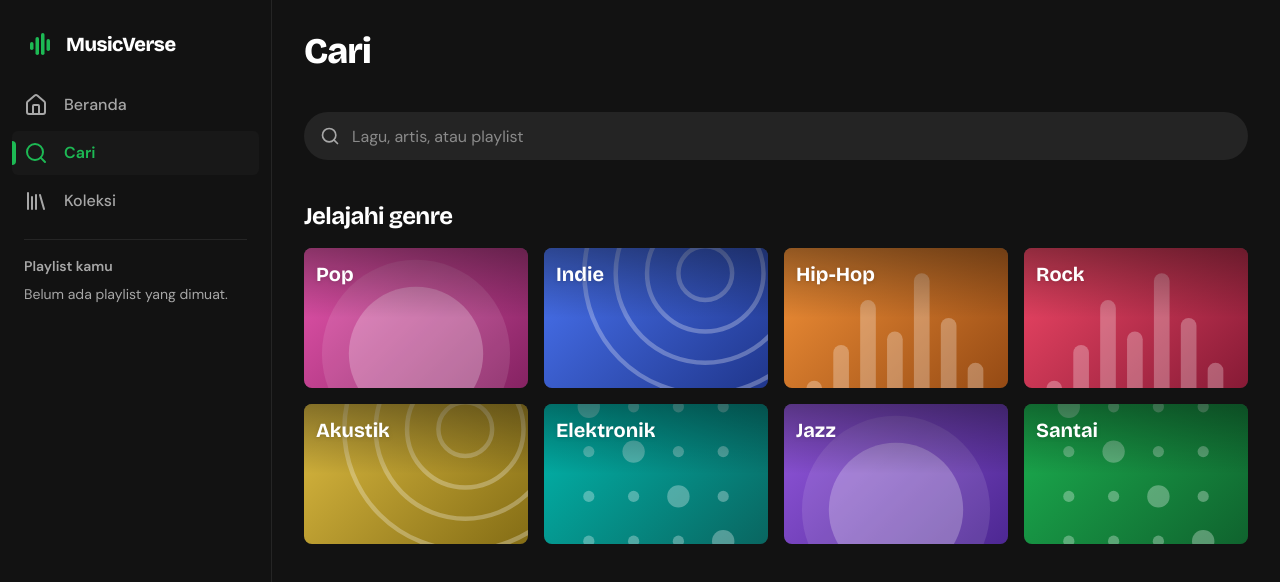
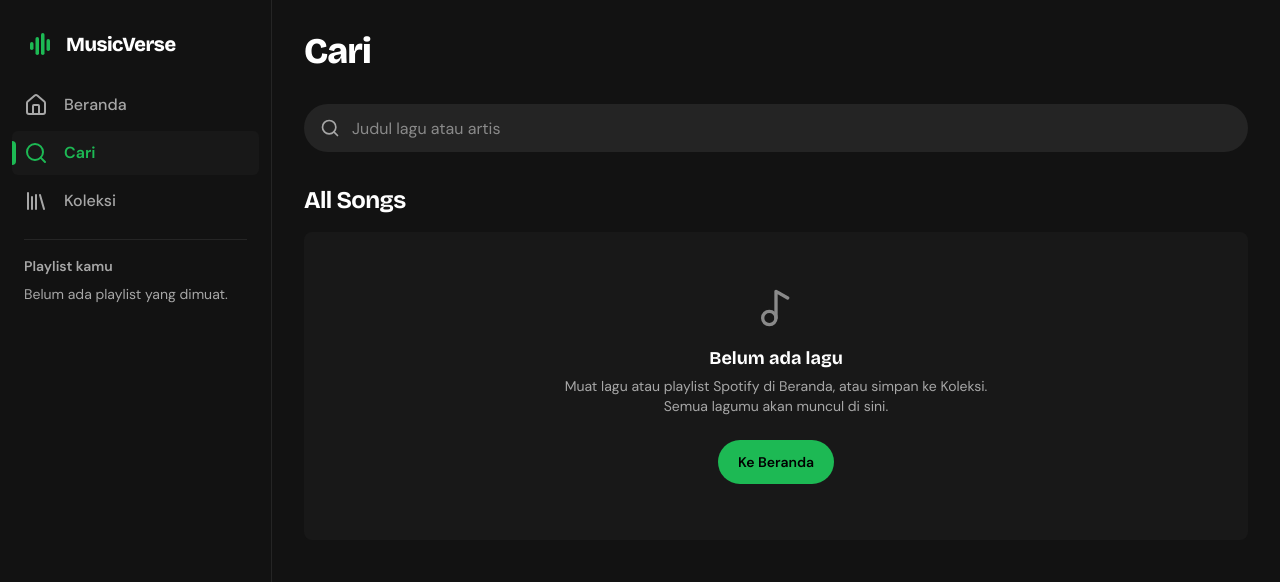
Before and after one commit to zaxeonking/Gestur-site, a React (Vite) app: page /search in a window 1280 px wide. Shown: the top 582 px of the page. Built offline with nearby package versions, Linux system fonts and the light colour scheme.

Commit message:
Hapus semua file lama & extract/upload musicverse-capacitor-koleksi-fixed.zip lewat GitHub Uploader

```diff
--- a/src/components/layout/AppShell.tsx
+++ b/src/components/layout/AppShell.tsx
@@ -1,14 +1,28 @@
-import { Outlet, ScrollRestoration, useLocation } from 'react-router-dom'
+import { useEffect, useRef } from 'react'
+import { Outlet, useLocation } from 'react-router-dom'
 import PlayerDock from '../player/PlayerDock'
 import BottomNav from './BottomNav'
 import MobileHeader from './MobileHeader'
 import Sidebar from './Sidebar'
 
+/**
+ * Kerangka layar penuh yang terkunci ke viewport (fixed inset-0) dan disusun sebagai kolom flex:
+ *   header -> konten (satu-satunya area scroll) -> mini player -> bottom nav.
+ * Mini player dan bottom nav adalah anak flex biasa (bukan position: fixed), jadi mereka selalu
+ * menempati ruangnya sendiri di bawah: konten tidak pernah tertutup, dan keduanya tidak ikut
+ * bergeser saat toolbar browser muncul/hilang. Semua bagian otomatis punya lebar yang sama.
+ */
 export default function AppShell() {
   const { pathname } = useLocation()
+  const mainRef = useRef<HTMLElement>(null)
+
+  // Area scroll ada di <main>, bukan window: kembalikan ke atas saat pindah halaman.
+  useEffect(() => {
+    mainRef.current?.scrollTo({ top: 0 })
+  }, [pathname])
 
   return (
-    <div className="min-h-dvh bg-bg text-ink">
+    <div className="fixed inset-0 flex overflow-hidden bg-bg text-ink">
       <a
         href="#konten"
         onClick={(event) => {
@@ -20,21 +34,22 @@ export default function AppShell() {
         Lewati ke konten
       </a>
       <Sidebar />
+      <div className="flex h-full min-w-0 flex-1 flex-col lg:ml-sidebar">
         <MobileHeader />
-      {/* --mini-player-h diisi MiniPlayer (0 saat tidak ada lagu) agar konten tidak tertutup. */}
         <main
+          ref={mainRef}
           id="konten"
           tabIndex={-1}
-        className="pb-[calc(5.5rem+env(safe-area-inset-bottom)+var(--mini-player-h,0px))] pl-[env(safe-area-inset-left)] pr-[env(safe-area-inset-right)] outline-none lg:ml-sidebar lg:pb-[calc(2.5rem+var(--mini-player-h,0px))]"
+          className="min-h-0 flex-1 overflow-y-auto overflow-x-hidden overscroll-contain pl-[env(safe-area-inset-left)] pr-[env(safe-area-inset-right)] outline-none lg:pr-0"
         >
           {/* key = pathname: transisi ringan hanya saat berpindah halaman. */}
-        <div key={pathname} className="mx-auto w-full max-w-6xl animate-page-in px-4 pb-6 pt-2 lg:px-8 lg:pt-8">
+          <div key={pathname} className="mx-auto w-full max-w-6xl animate-page-in px-4 pb-6 pt-2 lg:px-8 lg:pb-10 lg:pt-8">
             <Outlet />
           </div>
         </main>
+        <PlayerDock />
         <BottomNav />
-      <PlayerDock />
-      <ScrollRestoration />
+      </div>
     </div>
   )
 }
--- a/src/components/layout/BottomNav.tsx
+++ b/src/components/layout/BottomNav.tsx
@@ -2,14 +2,14 @@ import { NavLink } from 'react-router-dom'
 import { navItems } from '../../config/navigation'
 
 /**
- * Tinggi total = 4rem (h-16) + 1px border + safe area bawah. MiniPlayer memakai rumus yang sama
- * untuk menempel tepat di atasnya, jadi jangan ubah salah satu tanpa yang lain.
+ * Bagian dari kolom flex AppShell (paling bawah, shrink-0), jadi selalu terlihat dan tidak
+ * pernah menutupi konten. Tinggi = 4rem + 1px border + safe area bawah.
  */
 export default function BottomNav() {
   return (
     <nav
       aria-label="Navigasi utama"
-      className="fixed inset-x-0 bottom-0 z-30 border-t border-line bg-bg/95 pb-[env(safe-area-inset-bottom)] pl-[env(safe-area-inset-left)] pr-[env(safe-area-inset-right)] backdrop-blur lg:hidden"
+      className="relative z-30 shrink-0 border-t border-line bg-bg/95 pb-[env(safe-area-inset-bottom)] pl-[env(safe-area-inset-left)] pr-[env(safe-area-inset-right)] backdrop-blur lg:hidden"
     >
       <ul className="mx-auto flex max-w-md">
         {navItems.map(({ to, label, icon: Icon }) => (
--- a/src/components/layout/MobileHeader.tsx
+++ b/src/components/layout/MobileHeader.tsx
@@ -4,7 +4,7 @@ import Logo from '../ui/Logo'
 export default function MobileHeader() {
   return (
     // Tinggi dihitung TERMASUK safe area atas, supaya logo tidak terjepit di perangkat berponi.
-    <header className="sticky top-0 z-20 flex min-h-[calc(3.5rem+env(safe-area-inset-top))] items-center bg-bg/95 pl-[max(1rem,env(safe-area-inset-left))] pr-[max(1rem,env(safe-area-inset-right))] pt-[env(safe-area-inset-top)] backdrop-blur lg:hidden">
+    <header className="z-20 flex shrink-0 min-h-[calc(3.5rem+env(safe-area-inset-top))] items-center bg-bg/95 pl-[max(1rem,env(safe-area-inset-left))] pr-[max(1rem,env(safe-area-inset-right))] pt-[env(safe-area-inset-top)] backdrop-blur lg:hidden">
       <Link to="/" aria-label="MusicVerse, ke Beranda" className="focus-ring -ml-1 rounded-md p-1">
         <Logo />
       </Link>
--- a/src/components/playlist/PlaylistHeader.tsx
+++ b/src/components/playlist/PlaylistHeader.tsx
@@ -58,12 +58,12 @@ export default function PlaylistHeader({
     <header className="relative isolate overflow-hidden rounded-lg bg-card p-4 sm:p-6">
       <HeaderBackdrop src={cover} />
       <div className="flex flex-col items-center gap-5 text-center sm:flex-row sm:items-end sm:gap-6 sm:text-left">
-        <div className="w-44 shrink-0 sm:w-48 lg:w-56">
+        <div className="w-40 shrink-0 sm:w-48 lg:w-56">
           <CoverArt cover={fallback} src={cover} className="shadow-2xl shadow-black/60" />
         </div>
         <div className="min-w-0">
           <p className="text-sm font-medium text-ink">Playlist</p>
-          <h2 className="mt-1 line-clamp-3 text-balance break-words font-display text-3xl font-extrabold leading-tight tracking-tight sm:text-4xl lg:text-6xl">
+          <h2 className="mt-1 line-clamp-3 text-balance break-words font-display text-2xl font-extrabold leading-tight tracking-tight sm:text-4xl lg:text-6xl">
             {title}
           </h2>
           <p className="mt-3 text-sm text-ink">
--- a/src/components/playlist/TrackList.tsx
+++ b/src/components/playlist/TrackList.tsx
@@ -1,5 +1,5 @@
 import { ListMusic, Search, SearchX, X } from 'lucide-react'
-import { useCallback, useEffect, useMemo, useRef, useState } from 'react'
+import { useCallback, useEffect, useMemo, useRef, useState, type ReactNode } from 'react'
 import type { RowActivity } from '../../types/player'
 import type { PlaylistTrack, PlayTrackHandler } from '../../types/spotify'
 import { buildSearchIndex, filterSearchIndex } from '../../utils/trackSearch'
@@ -15,6 +15,17 @@ interface TrackListProps {
   playingTrackId?: string | null
   /** Status playback untuk lagu aktif tersebut. */
   playbackActivity?: RowActivity
+  /**
+   * Mode terkontrol: jika diisi, kata kunci dikendalikan pemanggil dan kolom pencarian bawaan
+   * disembunyikan (dipakai halaman Cari). Tanpa prop ini perilaku lama tetap sama.
+   */
+  query?: string
+  /** Dipanggil saat tombol "Hapus pencarian" di keadaan tanpa hasil ditekan (mode terkontrol). */
+  onQueryChange?: (query: string) => void
+  /** Ikutkan album dalam pencarian. Bawaan true; halaman Cari mematikannya (judul + artis saja). */
+  includeAlbum?: boolean
+  /** Mengganti empty state bawaan saat `tracks` kosong. */
+  emptyState?: ReactNode
 }
 
 export default function TrackList({
@@ -22,8 +33,18 @@ export default function TrackList({
   onPlay,
   playingTrackId = null,
   playbackActivity = 'none',
+  query: controlledQuery,
+  onQueryChange,
+  includeAlbum = true,
+  emptyState,
 }: TrackListProps) {
-  const [query, setQuery] = useState('')
+  const controlled = controlledQuery !== undefined
+  const [innerQuery, setInnerQuery] = useState('')
+  const query = controlled ? controlledQuery : innerQuery
+  const setQuery = useCallback(
+    (value: string) => (controlled ? onQueryChange?.(value) : setInnerQuery(value)),
+    [controlled, onQueryChange],
+  )
   const [selectedId, setSelectedId] = useState<string | null>(null)
 
   // Simpan callback terbaru di ref agar baris tidak dirender ulang tiap parent render.
@@ -32,7 +53,7 @@ export default function TrackList({
     onPlayRef.current = onPlay
   }, [onPlay])
 
-  const entries = useMemo(() => buildSearchIndex(tracks), [tracks])
+  const entries = useMemo(() => buildSearchIndex(tracks, { includeAlbum }), [tracks, includeAlbum])
   const visible = useMemo(() => filterSearchIndex(entries, query), [entries, query])
   const isFiltering = query.trim() !== ''
 
@@ -42,6 +63,7 @@ export default function TrackList({
   }, [])
 
   if (tracks.length === 0) {
+    if (emptyState) return <>{emptyState}</>
     return (
       <EmptyState
         icon={ListMusic}
@@ -54,6 +76,8 @@ export default function TrackList({
   return (
     <section aria-label="Daftar lagu" className="space-y-3">
       <div>
+        {!controlled && (
+          <>
         <label htmlFor="track-filter" className="sr-only">
           Cari di playlist: judul, artis, atau album
         </label>
@@ -83,6 +107,8 @@ export default function TrackList({
             </button>
           )}
         </div>
+          </>
+        )}
         <p role="status" aria-live="polite" className="mt-2 min-h-5 px-1 text-xs text-ink-muted">
           {isFiltering ? `${visible.length} dari ${tracks.length} lagu` : ''}
         </p>
--- a/src/index.css
+++ b/src/index.css
@@ -9,10 +9,20 @@
     -webkit-text-size-adjust: 100%;
   }
 
+  /* Halaman tidak pernah scroll sendiri; AppShell (fixed inset-0) yang mengunci layout dan
+     hanya <main> yang scroll. Mencegah lebar/tinggi berbeda antar bagian di browser mobile. */
+  html,
+  body,
+  #root {
+    height: 100%;
+    width: 100%;
+    overflow: hidden;
+  }
+
   body {
     @apply bg-bg font-sans text-ink antialiased;
     margin: 0;
-    overscroll-behavior-y: none;
+    overscroll-behavior: none;
   }
 
   ::selection {
--- a/src/pages/HomePage.tsx
+++ b/src/pages/HomePage.tsx
@@ -11,7 +11,7 @@ export default function HomePage() {
         <div>
           <h1
             id="home-title"
-            className="font-display text-3xl font-extrabold tracking-tight sm:text-4xl"
+            className="font-display text-2xl font-extrabold tracking-tight sm:text-4xl"
           >
             {greeting}
           </h1>
--- a/src/pages/SearchPage.tsx
+++ b/src/pages/SearchPage.tsx
@@ -1,60 +1,63 @@
-import { Search, SearchX, X } from 'lucide-react'
+import { Music2, Search, X } from 'lucide-react'
 import { useMemo, useState } from 'react'
-import ArtistCard from '../components/music/ArtistCard'
-import GenreTile from '../components/music/GenreTile'
-import HorizontalRow from '../components/music/HorizontalRow'
-import PlaylistCard from '../components/music/PlaylistCard'
-import TrackRow from '../components/music/TrackRow'
+import { Link } from 'react-router-dom'
+import TrackList from '../components/playlist/TrackList'
 import EmptyState from '../components/ui/EmptyState'
 import SectionHeader from '../components/ui/SectionHeader'
+import { useLibrary } from '../context/LibraryContext'
 import { usePlaylist } from '../context/PlaylistContext'
-import { artists, genres, playlists, tracks } from '../data/mock'
-import type { Artist, Playlist } from '../types'
-import { toUiTrack } from '../utils/playlistMapper'
+import { useAudioPlayer } from '../hooks/useAudioPlayer'
+import { collectAllSongs } from '../utils/allSongs'
+import { getRowActivity } from '../utils/playerStatus'
 
+/**
+ * Halaman Cari: satu daftar "All Songs" dari semua lagu yang benar-benar ada di perangkat
+ * (playlist aktif + Koleksi + riwayat putar). Kolom pencarian menyaring daftar itu berdasarkan
+ * judul dan nama artis; kolom kosong = semua lagu tampil lagi. Tidak ada data contoh.
+ */
 export default function SearchPage() {
   const [query, setQuery] = useState('')
-  const keyword = query.trim().toLowerCase()
-  const { isLive, playlist, status } = usePlaylist()
+  const { playlist, status } = usePlaylist()
+  const { saved, recent } = useLibrary()
+  const player = useAudioPlayer()
 
-  const liveTracks = useMemo(() => (playlist ? playlist.tracks.map(toUiTrack) : []), [playlist])
+  const songs = useMemo(
+    () =>
+      collectAllSongs([
+        playlist?.tracks ?? [],
+        ...saved.map((item) => item.tracks),
+        recent.map((item) => item.track),
+      ]),
+    [playlist, saved, recent],
+  )
 
-  const results = useMemo(() => {
-    if (!keyword) return null
-    const has = (value: string) => value.toLowerCase().includes(keyword)
-    const matchTrack = (t: { title: string; artist: string; album: string }) =>
-      has(t.title) || has(t.artist) || has(t.album)
-
-    // Saat API dipakai, pencarian hanya menelusuri lagu dari playlist yang dimuat.
-    if (isLive) {
-      return {
-        tracks: liveTracks.filter(matchTrack),
-        artists: [] as Artist[],
-        playlists: [] as Playlist[],
-      }
-    }
-    return {
-      tracks: tracks.filter(matchTrack),
-      artists: artists.filter((a) => has(a.name)),
-      playlists: playlists.filter((p) => has(p.title) || has(p.description)),
-    }
-  }, [keyword, isLive, liveTracks])
-
-  const liveHint = playlist
-    ? `Ketik judul lagu, artis, atau album dari “${playlist.title}”.`
-    : status === 'loading'
-      ? 'Playlist sedang dimuat. Pencarian siap setelah selesai.'
-      : 'Playlist belum dimuat. Impor tautan playlist Spotify di Beranda.'
-
-  const total = results ? results.tracks.length + results.artists.length + results.playlists.length : 0
+  const emptyState =
+    status === 'loading' ? (
+      <EmptyState
+        icon={Music2}
+        title="Memuat lagu…"
+        description="Playlist sedang dimuat. Daftar lagu muncul setelah selesai."
+      />
+    ) : (
+      <EmptyState
+        icon={Music2}
+        title="Belum ada lagu"
+        description="Muat lagu atau playlist Spotify di Beranda, atau simpan ke Koleksi. Semua lagumu akan muncul di sini."
+        action={
+          <Link to="/" className="btn-primary">
+            Ke Beranda
+          </Link>
+        }
+      />
+    )
 
   return (
-    <div className="space-y-8">
-      <h1 className="font-display text-3xl font-extrabold tracking-tight sm:text-4xl">Cari</h1>
+    <div className="space-y-6">
+      <h1 className="font-display text-2xl font-extrabold tracking-tight sm:text-4xl">Cari</h1>
 
-      <div className="sticky top-[calc(3.5rem+env(safe-area-inset-top))] z-10 -mx-4 bg-bg px-4 py-2 lg:top-0 lg:-mx-8 lg:px-8">
+      <div className="sticky top-0 z-10 -mx-4 bg-bg px-4 py-2 lg:-mx-8 lg:px-8">
         <label htmlFor="search-input" className="sr-only">
-          Cari lagu, artis, atau playlist
+          Cari lagu berdasarkan judul atau artis
         </label>
         <div className="relative">
           <Search
@@ -66,7 +69,8 @@ export default function SearchPage() {
             type="search"
             value={query}
             onChange={(e) => setQuery(e.target.value)}
-            placeholder={isLive ? 'Judul lagu, artis, atau album' : 'Lagu, artis, atau playlist'}
+            placeholder="Judul lagu atau artis"
+            enterKeyHint="search"
             autoComplete="off"
             className="h-12 w-full rounded-full bg-raised pl-12 pr-12 text-base text-ink placeholder:text-ink-faint focus:outline-none focus:ring-2 focus:ring-accent [&::-webkit-search-cancel-button]:hidden"
           />
@@ -83,61 +87,22 @@ export default function SearchPage() {
         </div>
       </div>
 
-      {!results && isLive && (
-        <EmptyState icon={Search} title="Cari di playlist" description={liveHint} />
-      )}
-
-      {!results && !isLive && (
-        <section aria-label="Jelajahi genre">
-          <SectionHeader title="Jelajahi genre" />
-          <div className="grid grid-cols-2 gap-3 sm:grid-cols-3 sm:gap-4 xl:grid-cols-4">
-            {genres.map((genre) => (
-              <GenreTile key={genre.id} genre={genre} />
-            ))}
-          </div>
-        </section>
-      )}
-
-      {results && total === 0 && (
-        <EmptyState
-          icon={SearchX}
-          title={`Tidak ada hasil untuk “${query.trim()}”`}
-          description="Periksa ejaan kata kunci, atau coba nama artis dan judul lagu lain."
+      <section aria-label="All Songs">
+        <SectionHeader
+          title="All Songs"
+          subtitle={songs.length > 0 ? `${songs.length} lagu` : undefined}
         />
-      )}
-
-      {results && results.tracks.length > 0 && (
-        <section aria-label="Lagu">
-          <SectionHeader title="Lagu" />
-          <ul className="-mx-2">
-            {results.tracks.map((track) => (
-              <TrackRow key={track.id} track={track} />
-            ))}
-          </ul>
-        </section>
-      )}
-
-      {results && results.artists.length > 0 && (
-        <section aria-label="Artis">
-          <SectionHeader title="Artis" />
-          <HorizontalRow>
-            {results.artists.map((artist) => (
-              <ArtistCard key={artist.id} artist={artist} />
-            ))}
-          </HorizontalRow>
-        </section>
-      )}
-
-      {results && results.playlists.length > 0 && (
-        <section aria-label="Playlist">
-          <SectionHeader title="Playlist" />
-          <HorizontalRow>
-            {results.playlists.map((playlist) => (
-              <PlaylistCard key={playlist.id} playlist={playlist} />
-            ))}
-          </HorizontalRow>
-        </section>
-      )}
+        <TrackList
+          tracks={songs}
+          query={query}
+          onQueryChange={setQuery}
+          includeAlbum={false}
+          emptyState={emptyState}
+          onPlay={player.selectTrack}
+          playingTrackId={player.currentTrack?.id ?? null}
+          playbackActivity={getRowActivity(player.status)}
+        />
+      </section>
     </div>
   )
 }
--- /dev/null
+++ b/src/utils/allSongs.ts
@@ -0,0 +1,39 @@
+import type { PlaylistTrack } from '../types/spotify'
+import { extractTrackId } from './spotifyUrl'
+import { normalizeSearchText } from './trackSearch'
+
+/** Kunci pembeda lagu yang sama di beberapa sumber: ID lagu Spotify, atau judul + artis. */
+function songKey(track: PlaylistTrack): string {
+  const spotifyId = extractTrackId(track.url)
+  return spotifyId ? `sp:${spotifyId}` : `tx:${normalizeSearchText(`${track.title}|${track.artists}`)}`
+}
+
+/**
+ * Menggabungkan lagu dari beberapa sumber data NYATA (playlist aktif, Koleksi, riwayat putar)
+ * menjadi satu daftar tanpa duplikat. Tidak membuat lagu baru; hanya menyusun ulang yang ada.
+ *
+ * - Urutan sumber = prioritas: kemunculan pertama dipertahankan, jadi taruh playlist aktif
+ *   di depan agar lagunya tetap diputar dengan queue playlist tersebut.
+ * - `id` lagu tidak diubah (pemutar memakainya untuk mencari queue dan menandai lagu aktif).
+ *   Hanya jika dua lagu BERBEDA kebetulan memakai id yang sama, lagu kedua diberi akhiran unik.
+ */
+export function collectAllSongs(sources: readonly (readonly PlaylistTrack[])[]): PlaylistTrack[] {
+  const seenSongs = new Set<string>()
+  const usedIds = new Set<string>()
+  const result: PlaylistTrack[] = []
+
+  for (const list of sources) {
+    for (const track of list) {
+      if (!track.title.trim()) continue
+      const key = songKey(track)
+      if (seenSongs.has(key)) continue
+      seenSongs.add(key)
+
+      let id = track.id
+      for (let n = 2; usedIds.has(id); n++) id = `${track.id}~${n}`
+      usedIds.add(id)
+      result.push(id === track.id ? track : { ...track, id })
+    }
+  }
+  return result
+}
```
Also changed, not shown: src/components/player/MiniPlayer.tsx (+3 -23 lines), src/utils/trackSearch.ts (+12 -3 lines). Lines whose indentation alone changed are shown as unchanged.
